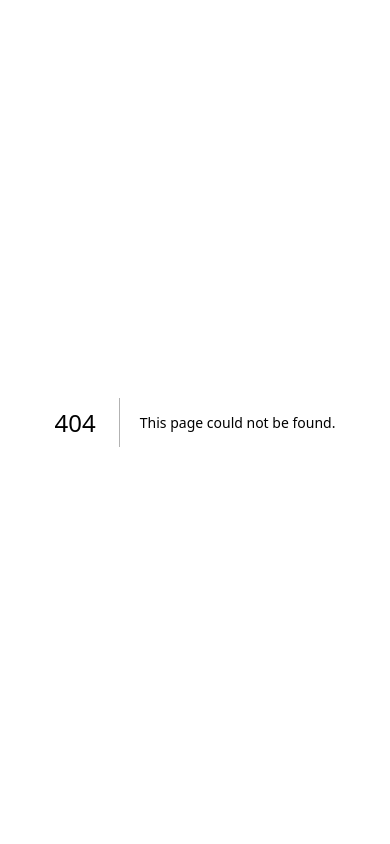
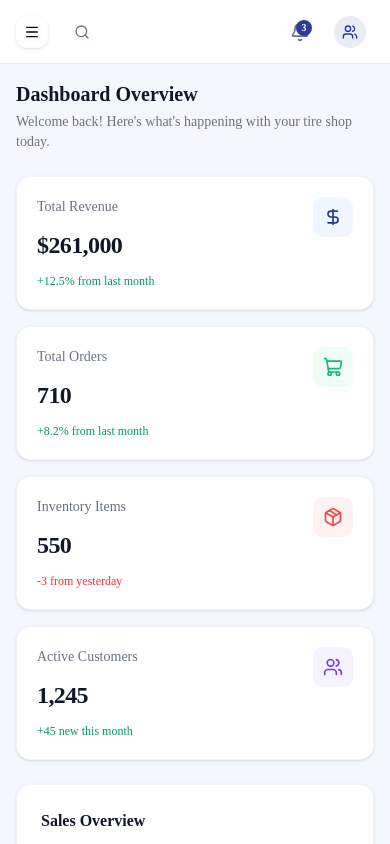
Before and after one commit to AllJacks1/aivox-management-portal, a Next.js app: page /portal/dashboard in a window 390 px wide. Before the commit this address had no page. Shown: the top 844 px of the page. Built offline with nearby package versions, Linux system fonts and the light colour scheme.

Commit message:
feat(ui): responsive navbar and header

```diff
--- a/app/dashboard/page.tsx
+++ b/app/portal/dashboard/page.tsx
@@ -1,7 +1,5 @@
 "use client";
 
-import Header from "@/components/sections/Header";
-import Sidebar from "@/components/sections/Navbar";
 import { COLORS } from "@/styles/colors";
 import {
   Package,
@@ -61,8 +59,6 @@ const salesData = [
   { month: "May", value: 55000 },
 ];
 
-const maxSales = Math.max(...salesData.map((d) => d.value));
-
 // ─── Inventory Pie Data ─────────────────────────────────────────
 const inventoryData = [
   { label: "In Stock", value: 82, color: COLORS.pieInStock },
@@ -109,7 +105,6 @@ function BarChart() {
         Sales Overview
       </h3>
       <div className="relative h-64">
-        {/* Y-axis labels */}
         <div className="absolute left-0 top-0 bottom-8 w-12 flex flex-col justify-between text-xs text-gray-400 text-right pr-2">
           <span>80000</span>
           <span>60000</span>
@@ -118,9 +113,7 @@ function BarChart() {
           <span>0</span>
         </div>
 
-        {/* Chart Area */}
         <div className="ml-12 h-full flex flex-col">
-          {/* Grid lines */}
           <div className="flex-1 relative">
             {[0, 1, 2, 3, 4].map((i) => (
               <div
@@ -130,7 +123,6 @@ function BarChart() {
               />
             ))}
 
-            {/* Bars */}
             <div className="absolute inset-0 flex items-end justify-around px-4 pb-0">
               {salesData.map((item, idx) => {
                 const heightPercent = (item.value / 80000) * 100;
@@ -140,7 +132,7 @@ function BarChart() {
                     className="flex flex-col items-center gap-2 flex-1"
                   >
                     <div
-                      className="w-16 rounded-t-sm transition-all duration-500 hover:opacity-80"
+                      className="w-full max-w-[60px] rounded-t-sm transition-all duration-500 hover:opacity-80"
                       style={{
                         height: `${heightPercent}%`,
                         backgroundColor: COLORS.chartBar,
@@ -153,8 +145,7 @@ function BarChart() {
             </div>
           </div>
 
-          {/* X-axis labels */}
-          <div className="h-8 flex justify-around items-center ml-0 mr-0">
+          <div className="h-8 flex justify-around items-center">
             {salesData.map((item, idx) => (
               <span
                 key={idx}
@@ -171,7 +162,6 @@ function BarChart() {
 }
 
 function PieChart() {
-  // Calculate SVG pie slices
   const radius = 80;
   const center = 100;
   let currentAngle = 0;
@@ -203,8 +193,7 @@ function PieChart() {
       <h3 className="text-base font-semibold text-gray-900 mb-6">
         Inventory Status
       </h3>
-      <div className="flex items-center justify-center gap-8">
-        {/* Legend Left */}
+      <div className="flex flex-col sm:flex-row items-center justify-center gap-6 sm:gap-8">
         <div className="flex flex-col gap-4">
           {slices.map((slice, idx) => (
             <div key={idx} className="flex items-center gap-2">
@@ -222,10 +211,9 @@ function PieChart() {
           ))}
         </div>
 
-        {/* Pie SVG */}
         <svg
-          width="200"
-          height="200"
+          width="180"
+          height="180"
           viewBox="0 0 200 200"
           className="flex-shrink-0"
         >
@@ -239,7 +227,6 @@ function PieChart() {
               className="hover:opacity-90 transition-opacity cursor-pointer"
             />
           ))}
-          {/* Inner circle for donut effect (optional, keeping full pie per reference) */}
         </svg>
       </div>
     </div>
@@ -281,12 +268,12 @@ function TopSellingProducts() {
         <h3 className="text-base font-semibold text-gray-900">
           Top Selling Products
         </h3>
-        <button className="text-sm font-medium text-blue-600 hover:text-blue-700 flex items-center gap-1 transition-colors">
+        <button className="text-sm font-medium text-[#2A3A9D] hover:text-[#3246B8] flex items-center gap-1 transition-colors">
           View All <ChevronRight className="w-4 h-4" />
         </button>
       </div>
-      <div className="overflow-x-auto">
-        <table className="w-full">
+      <div className="overflow-x-auto -mx-6 px-6">
+        <table className="w-full min-w-[640px]">
           <thead>
             <tr className="border-b border-gray-100">
               <th className="text-left text-xs font-semibold text-gray-500 uppercase tracking-wider pb-3 pr-4">
@@ -308,10 +295,10 @@ function TopSellingProducts() {
               <tr key={idx} className="hover:bg-gray-50/50 transition-colors">
                 <td className="py-3.5 pr-4">
                   <div className="flex items-center gap-3">
-                    <div className="w-8 h-8 rounded-lg bg-gray-100 flex items-center justify-center">
+                    <div className="w-8 h-8 rounded-lg bg-gray-100 flex items-center justify-center flex-shrink-0">
                       <Package className="w-4 h-4 text-gray-500" />
                     </div>
-                    <span className="text-sm font-medium text-gray-900">
+                    <span className="text-sm font-medium text-gray-900 truncate">
                       {product.name}
                     </span>
                   </div>
@@ -328,7 +315,7 @@ function TopSellingProducts() {
                       product.stock === "In Stock"
                         ? "bg-emerald-50 text-emerald-700"
                         : product.stock === "Low Stock"
-                          ? "bg-orange-50 text-orange-700"
+                          ? "bg-amber-50 text-amber-700"
                           : "bg-red-50 text-red-700"
                     }`}
                   >
@@ -347,17 +334,10 @@ function TopSellingProducts() {
 // ─── Main Dashboard Page ────────────────────────────────────────
 export default function DashboardPage() {
   return (
-    <div className="min-h-screen bg-slate-50">
-      <aside>
-        <Sidebar />
-      </aside>
-      <div className="ml-64 min-h-screen flex flex-col">
-        <Header />
-
-        <main className="flex-1 p-6 space-y-6">
+    <>
       {/* Page Title */}
       <div>
-            <h1 className="text-2xl font-bold text-gray-900">
+        <h1 className="text-xl sm:text-2xl font-bold text-gray-900">
           Dashboard Overview
         </h1>
         <p className="text-sm text-gray-500 mt-1">
@@ -366,22 +346,20 @@ export default function DashboardPage() {
       </div>
 
       {/* Stats Grid */}
-          <div className="grid grid-cols-1 sm:grid-cols-2 xl:grid-cols-4 gap-5">
+      <div className="grid grid-cols-1 sm:grid-cols-2 xl:grid-cols-4 gap-4 sm:gap-5">
         {stats.map((stat, idx) => (
           <StatCard key={idx} stat={stat} />
         ))}
       </div>
 
       {/* Charts Row */}
-          <div className="grid grid-cols-1 lg:grid-cols-2 gap-5">
+      <div className="grid grid-cols-1 lg:grid-cols-2 gap-4 sm:gap-5">
         <BarChart />
         <PieChart />
       </div>
 
       {/* Products Table */}
       <TopSellingProducts />
-        </main>
-      </div>
-    </div>
+    </>
   );
 }
--- /dev/null
+++ b/app/portal/layout.tsx
@@ -0,0 +1,46 @@
+"use client";
+
+import { useState } from "react";
+import Sidebar from "@/components/sections/Navbar";
+import Header from "@/components/sections/Header";
+import { cn } from "@/lib/utils";
+
+export default function DashboardLayout({
+  children,
+}: {
+  children: React.ReactNode;
+}) {
+  const [mobileOpen, setMobileOpen] = useState(false);
+  const [isCollapsed, setIsCollapsed] = useState(false);
+
+  return (
+    <div className="min-h-screen bg-[#F5F7FF]">
+      {/* Sidebar receives collapse state */}
+      <Sidebar
+        mobileOpen={mobileOpen}
+        setMobileOpen={setMobileOpen}
+        isCollapsed={isCollapsed}
+        setIsCollapsed={setIsCollapsed}
+      />
+
+      {/* Main content area - shrinks/grows with sidebar */}
+      <div
+        className={cn(
+          "min-h-screen flex flex-col transition-all duration-300 ease-in-out",
+          isCollapsed ? "lg:ml-20" : "lg:ml-64"
+        )}
+      >
+        {/* Header with mobile menu button */}
+        <Header
+          showMenuButton={true}
+          onMenuClick={() => setMobileOpen(true)}
+        />
+
+        {/* Page content */}
+        <main className="flex-1 p-4 sm:p-6 space-y-6">
+          {children}
+        </main>
+      </div>
+    </div>
+  );
+}
--- a/components/sections/Header.tsx
+++ b/components/sections/Header.tsx
@@ -1,36 +1,150 @@
-import { Users, Search, Bell } from "lucide-react";
+"use client";
 
-export default function Header() {
+import { useState } from "react";
+import {
+  Users,
+  Search,
+  Bell,
+  Menu,
+  X,
+  ChevronDown,
+  LogOut,
+  Settings,
+  User,
+} from "lucide-react";
+import { cn } from "@/lib/utils";
+import { Button } from "@/components/ui/button";
+import {
+  DropdownMenu,
+  DropdownMenuContent,
+  DropdownMenuItem,
+  DropdownMenuLabel,
+  DropdownMenuSeparator,
+  DropdownMenuTrigger,
+} from "@/components/ui/dropdown-menu";
+
+interface HeaderProps {
+  onMenuClick?: () => void;
+  showMenuButton?: boolean;
+}
+
+export default function Header({
+  onMenuClick,
+  showMenuButton = false,
+}: HeaderProps) {
+  const [isSearchOpen, setIsSearchOpen] = useState(false);
+
   return (
-    <header className="h-16 bg-white border-b border-gray-200 flex items-center justify-between px-6 sticky top-0 z-20">
-      {/* Search */}
-      <div className="flex items-center flex-1 max-w-md">
-        <Search className="w-4 h-4 text-gray-400 absolute ml-3 pointer-events-none" />
+    <header className="h-16 bg-white border-b border-gray-200 flex items-center justify-between px-4 sm:px-6 sticky top-0 z-20">
+      {/* Left Section */}
+      <div className="flex items-center gap-3 flex-1">
+        {/* Mobile Menu Button (only shows when sidebar is hidden) */}
+        {showMenuButton && (
+          <Button
+            variant="ghost"
+            size="icon"
+            onClick={onMenuClick}
+            className="lg:hidden h-9 w-9 text-gray-600 hover:bg-gray-100"
+          >
+            <Menu className="w-5 h-5" />
+          </Button>
+        )}
+
+        {/* Search - Desktop always visible, Mobile collapsible */}
+        <div
+          className={cn(
+            "flex items-center flex-1 transition-all duration-200",
+            isSearchOpen
+              ? "max-w-full absolute left-0 right-0 px-4 z-30 bg-white h-16"
+              : "max-w-md hidden sm:flex",
+          )}
+        >
+          <div className="relative w-full">
+            <Search className="w-4 h-4 text-gray-400 absolute left-3 top-1/2 -translate-y-1/2 pointer-events-none" />
             <input
               type="text"
               placeholder="Search..."
-          className="w-full pl-9 pr-4 py-2 bg-gray-50 border border-gray-200 rounded-lg text-sm text-gray-700 placeholder-gray-400 focus:outline-none focus:ring-2 focus:ring-blue-500/20 focus:border-blue-500 transition-all"
+              className="w-full pl-9 pr-4 py-2 bg-gray-50 border border-gray-200 rounded-lg text-sm text-gray-700 placeholder-gray-400 focus:outline-none focus:ring-2 focus:ring-[#2A3A9D]/20 focus:border-[#2A3A9D] transition-all"
             />
+            {/* Mobile close search */}
+            {isSearchOpen && (
+              <Button
+                variant="ghost"
+                size="icon"
+                onClick={() => setIsSearchOpen(false)}
+                className="absolute right-1 top-1/2 -translate-y-1/2 h-7 w-7"
+              >
+                <X className="w-4 h-4" />
+              </Button>
+            )}
+          </div>
+        </div>
+
+        {/* Mobile Search Toggle */}
+        {!isSearchOpen && (
+          <Button
+            variant="ghost"
+            size="icon"
+            onClick={() => setIsSearchOpen(true)}
+            className="sm:hidden h-9 w-9 text-gray-500 hover:bg-gray-100"
+          >
+            <Search className="w-5 h-5" />
+          </Button>
+        )}
       </div>
 
       {/* Right Actions */}
-      <div className="flex items-center gap-4">
+      <div className="flex items-center gap-2 sm:gap-4">
+        {/* Notification Bell */}
         <button className="relative p-2 text-gray-500 hover:text-gray-700 hover:bg-gray-100 rounded-lg transition-colors">
           <Bell className="w-5 h-5" />
-          <span className="absolute top-1.5 right-1.5 w-4 h-4 bg-blue-500 text-white text-[10px] font-bold flex items-center justify-center rounded-full">
+          <span className="absolute top-1.5 right-1.5 w-4 h-4 bg-[#2A3A9D] text-white text-[10px] font-bold flex items-center justify-center rounded-full">
             3
           </span>
         </button>
 
-        <div className="flex items-center gap-3 pl-4 border-l border-gray-200">
-          <div className="text-right hidden sm:block">
-            <p className="text-sm font-semibold text-gray-900">Admin User</p>
+        {/* User Profile - Desktop Dropdown, Mobile Compact */}
+        <DropdownMenu>
+          <DropdownMenuTrigger asChild>
+            <button className="flex items-center gap-2 sm:gap-3 pl-2 sm:pl-4 hover:bg-gray-50 rounded-lg py-1.5 pr-2 transition-colors">
+              <div className="text-right hidden md:block">
+                <p className="text-sm font-semibold text-gray-900 leading-tight">
+                  Admin User
+                </p>
+                <p className="text-xs text-gray-500 leading-tight">
+                  admin@tireshop.com
+                </p>
+              </div>
+              <div className="w-8 h-8 sm:w-9 sm:h-9 rounded-full bg-[#2A3A9D]/10 flex items-center justify-center flex-shrink-0">
+                <Users className="w-4 h-4 sm:w-5 sm:h-5 text-[#2A3A9D]" />
+              </div>
+              <ChevronDown className="w-4 h-4 text-gray-400 hidden sm:block" />
+            </button>
+          </DropdownMenuTrigger>
+
+          <DropdownMenuContent align="end" className="w-56">
+            <DropdownMenuLabel className="font-normal">
+              <div className="flex flex-col space-y-1">
+                <p className="text-sm font-medium">Admin User</p>
                 <p className="text-xs text-gray-500">admin@tireshop.com</p>
               </div>
-          <div className="w-9 h-9 rounded-full bg-blue-100 flex items-center justify-center">
-            <Users className="w-5 h-5 text-blue-700" />
-          </div>
-        </div>
+            </DropdownMenuLabel>
+            <DropdownMenuSeparator />
+            <DropdownMenuItem className="gap-2 cursor-pointer">
+              <User className="w-4 h-4" />
+              Profile
+            </DropdownMenuItem>
+            <DropdownMenuItem className="gap-2 cursor-pointer">
+              <Settings className="w-4 h-4" />
+              Settings
+            </DropdownMenuItem>
+            <DropdownMenuSeparator />
+            <DropdownMenuItem className="gap-2 cursor-pointer text-red-600 focus:text-red-600">
+              <LogOut className="w-4 h-4" />
+              Log out
+            </DropdownMenuItem>
+          </DropdownMenuContent>
+        </DropdownMenu>
       </div>
     </header>
   );
--- a/components/sections/Navbar.tsx
+++ b/components/sections/Navbar.tsx
@@ -41,6 +41,13 @@ interface NavItem {
   label: string;
   href?: string;
   subItems?: SubItem[];
+}
+
+interface SidebarProps {
+  mobileOpen?: boolean;
+  setMobileOpen?: (open: boolean) => void;
+  isCollapsed?: boolean;
+  setIsCollapsed?: (collapsed: boolean) => void;
 }
 
 // ─── Navigation Data ────────────────────────────────────────────
@@ -331,13 +338,21 @@ function NavItemComponent({
 }
 
 // ─── Main Sidebar Component ─────────────────────────────────────
-export default function Sidebar() {
+export default function Sidebar({
+  mobileOpen,
+  setMobileOpen,
+  isCollapsed = false,
+  setIsCollapsed,
+}: SidebarProps) {
   const pathname = usePathname();
-  const [isCollapsed, setIsCollapsed] = useState(false);
-  const [isMobileOpen, setIsMobileOpen] = useState(false);
+  const [internalMobileOpen, setInternalMobileOpen] = useState(false);
   const [expandedItems, setExpandedItems] = useState<Set<string>>(
     new Set(["Inventory"]),
   );
+
+  // Use external state if provided, otherwise internal
+  const mobileSheetOpen = mobileOpen ?? internalMobileOpen;
+  const setMobileSheetOpen = setMobileOpen ?? setInternalMobileOpen;
 
   // Auto-expand parent if child is active
   useEffect(() => {
@@ -360,9 +375,13 @@ export default function Sidebar() {
     });
   };
 
+  const handleCollapseToggle = () => {
+    setIsCollapsed?.(!isCollapsed);
+  };
+
   // ─── Mobile Sidebar (Sheet) ─────────────────────────────────
   const MobileSidebar = () => (
-    <Sheet open={isMobileOpen} onOpenChange={setIsMobileOpen}>
+    <Sheet open={mobileSheetOpen} onOpenChange={setMobileSheetOpen}>
       <SheetTrigger asChild>
         <Button
           variant="ghost"
@@ -407,9 +426,7 @@ export default function Sidebar() {
                 item={item}
                 isCollapsed={false}
                 expandedItems={expandedItems}
-                toggleExpand={(label) => {
-                  toggleExpand(label);
-                }}
+                toggleExpand={(label) => toggleExpand(label)}
                 pathname={pathname}
               />
             ))}
@@ -464,7 +481,7 @@ export default function Sidebar() {
         <Button
           variant="ghost"
           size="icon"
-          onClick={() => setIsCollapsed(!isCollapsed)}
+          onClick={handleCollapseToggle}
           className="text-slate-400 hover:text-white hover:bg-white/10 h-8 w-8"
         >
           {isCollapsed ? (
```
Lines whose indentation alone changed are shown as unchanged.
